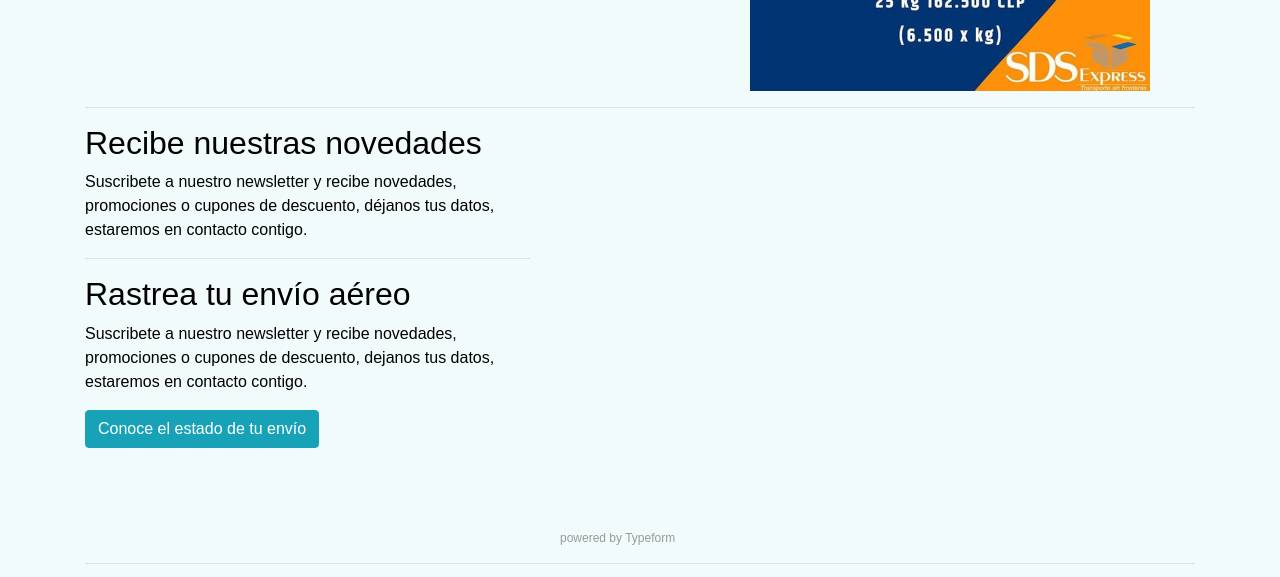
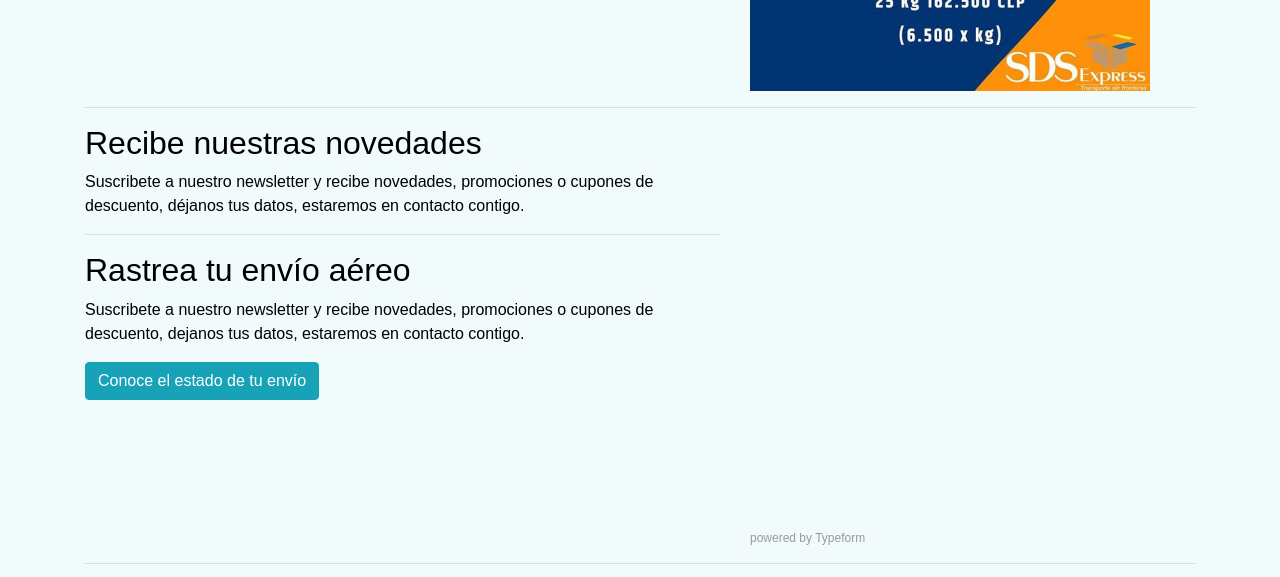
Before and after one commit to Genemendoza/sdsexpress, a plain HTML site: page index.html in a window 1280 px wide. Shown: the part 1540-2117 px from the top of the page. Drawn offline with nearby package versions, Linux system fonts and the light colour scheme; some packages are replaced by stand-ins of ours; grey boxes are pictures that could not be loaded; a script that the page names is missing.

Commit message:
Add files via upload

```diff
--- a/index.html
+++ b/index.html
@@ -232,7 +232,7 @@
          <hr class="featurette-divider">
 
                 <div class="row featurette">
-                  <div class="col-md-5" id="contacto">
+                  <div class="col-md-7" id="contacto">
                      <h2 class="featurette-heading ">Recibe nuestras novedades</h2>
                      <p>Suscribete a nuestro newsletter y recibe novedades, promociones o cupones de descuento, déjanos tus datos, estaremos en contacto contigo.</p>
 
@@ -245,7 +245,7 @@
                         </p>
 
                    </div>
-                   <div class="col-md-7">
+                   <div class="col-md-5">
                        <div class="typeform-widget" data-url="https://form.typeform.com/to/rioxzeIc" data-transparency="58" data-hide-headers=true data-hide-footer=true style="width: 400px; height: 400px;">
                        </div>
                         <script> (function() { var qs,js,q,s,d=document, gi=d.getElementById, ce=d.createElement, gt=d.getElementsByTagName, id="typef_orm", b="https://embed.typeform.com/"; if(!gi.call(d,id)) { js=ce.call(d,"script"); js.id=id; js.src=b+"embed.js"; q=gt.call(d,"script")[0]; q.parentNode.insertBefore(js,q) } })() </script> <div style="font-family: Sans-Serif;font-size: 12px;color: #999;opacity: 1; padding-top: 5px;"> powered by <a href="https://admin.typeform.com/signup?utm_campaign=rioxzeIc&utm_source=typeform.com-01EEXV78KFYPSXH0XPFP6PG6QB-free&utm_medium=typeform&utm_content=typeform-embedded-poweredbytypeform&utm_term=ES" style="color: #999" target="_blank" style="border-style: solid;">Typeform</a></div>
```
